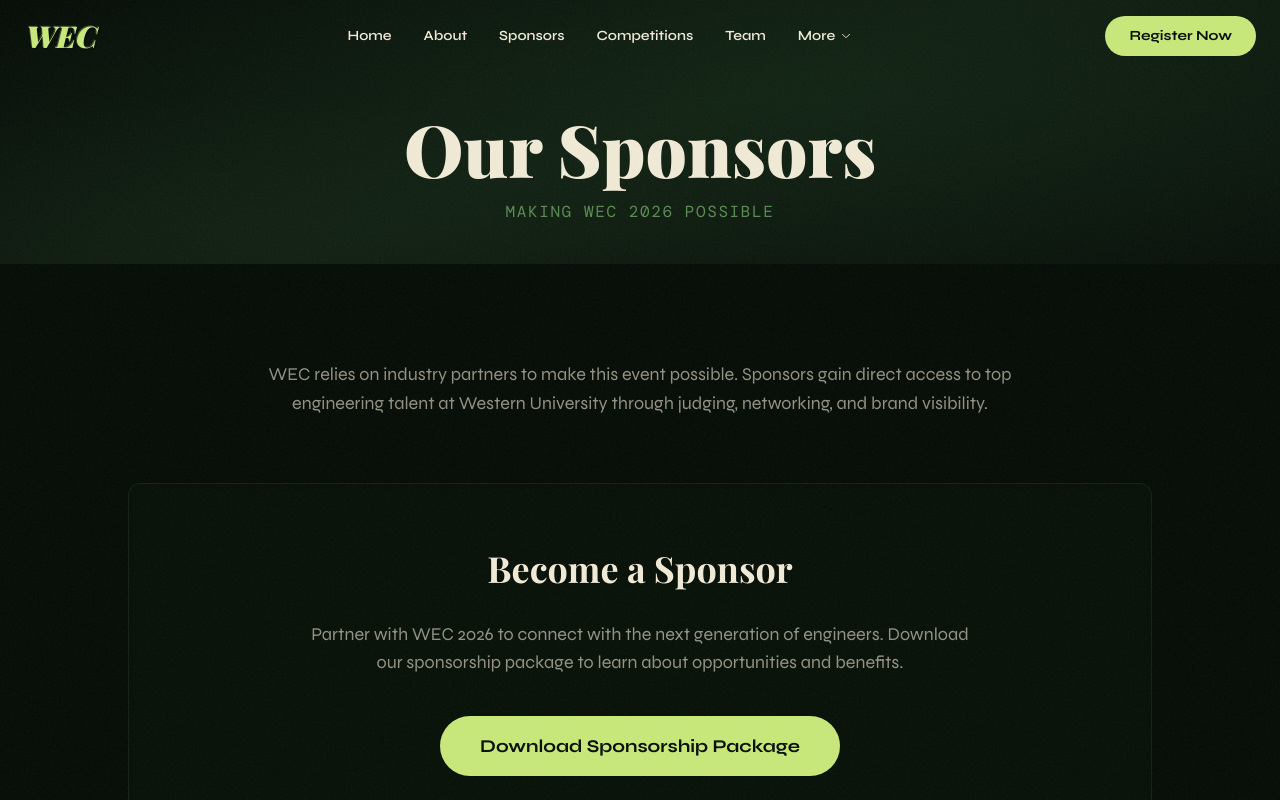
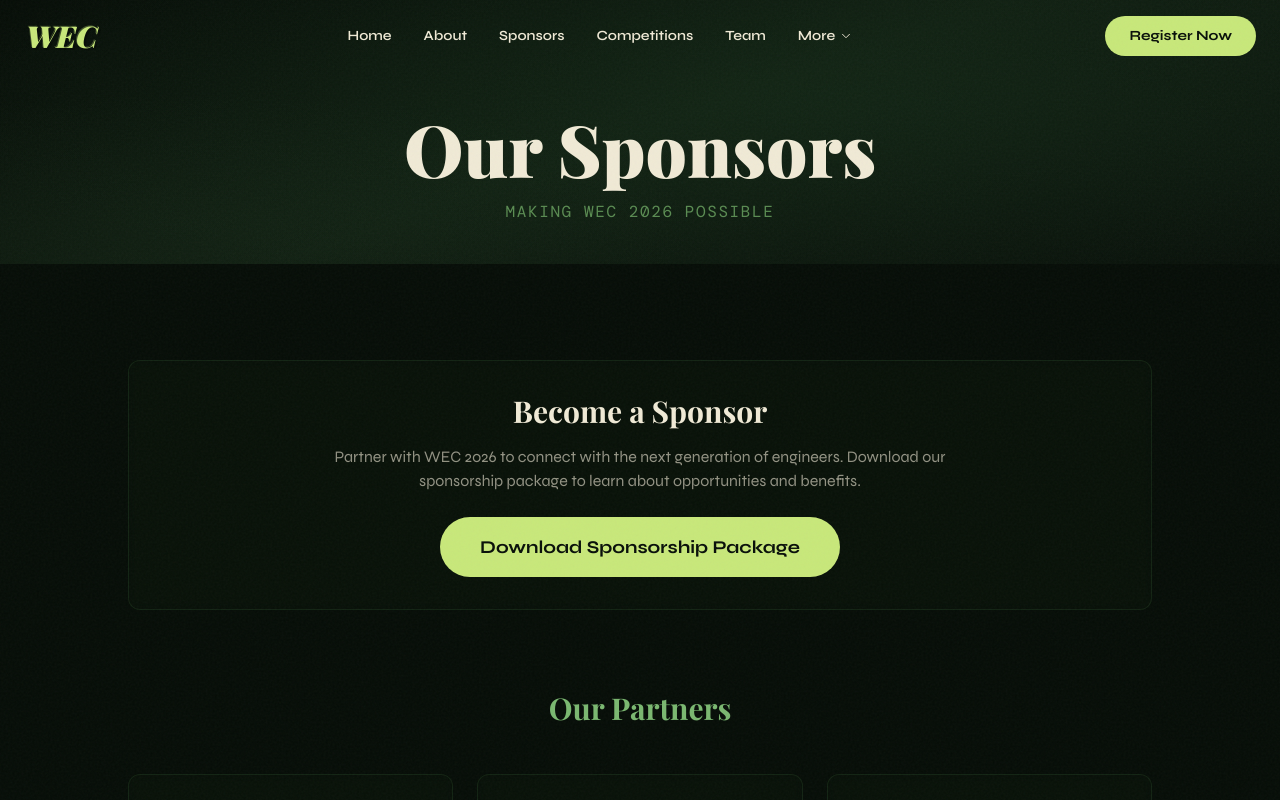
Before and after one commit to Anomaly-E-E/WEC, a React (Vite) app: page /sponsors in a window 1280 px wide. Shown: the top 800 px of the page. Built offline with nearby package versions, Linux system fonts and the light colour scheme; a web font is replaced by a local one.

Commit message:
Trim sponsors page intro and shrink the sponsor CTA box
Removes the redundant intro paragraph above the sponsor CTA and
reduces the box's padding and heading size so it doesn't dominate
the page.

```diff
--- a/src/pages/Sponsors.tsx
+++ b/src/pages/Sponsors.tsx
@@ -13,19 +13,11 @@ export default function Sponsors() {
       <section className="py-24 px-6">
         <div className="max-w-5xl mx-auto">
           <ScrollReveal>
-            <div className="text-center mb-16">
-              <p className="text-cream-dim text-lg max-w-3xl mx-auto leading-relaxed">
-                WEC relies on industry partners to make this event possible. Sponsors gain direct access to top engineering talent at Western University through judging, networking, and brand visibility.
-              </p>
-            </div>
-          </ScrollReveal>
-
-          <ScrollReveal delay={0.2}>
-            <div className="border-forest backdrop-blur-sm bg-forest-mid/30 rounded-xl p-16 text-center">
-              <h2 className="font-display text-cream text-4xl font-bold mb-8">
+            <div className="border-forest backdrop-blur-sm bg-forest-mid/30 rounded-xl p-8 text-center">
+              <h2 className="font-display text-cream text-3xl font-bold mb-4">
                 Become a Sponsor
               </h2>
-              <p className="text-cream-dim text-lg mb-10 max-w-2xl mx-auto">
+              <p className="text-cream-dim text-base mb-6 max-w-2xl mx-auto">
                 Partner with WEC 2026 to connect with the next generation of engineers. Download our sponsorship package to learn about opportunities and benefits.
               </p>
               <a
```
